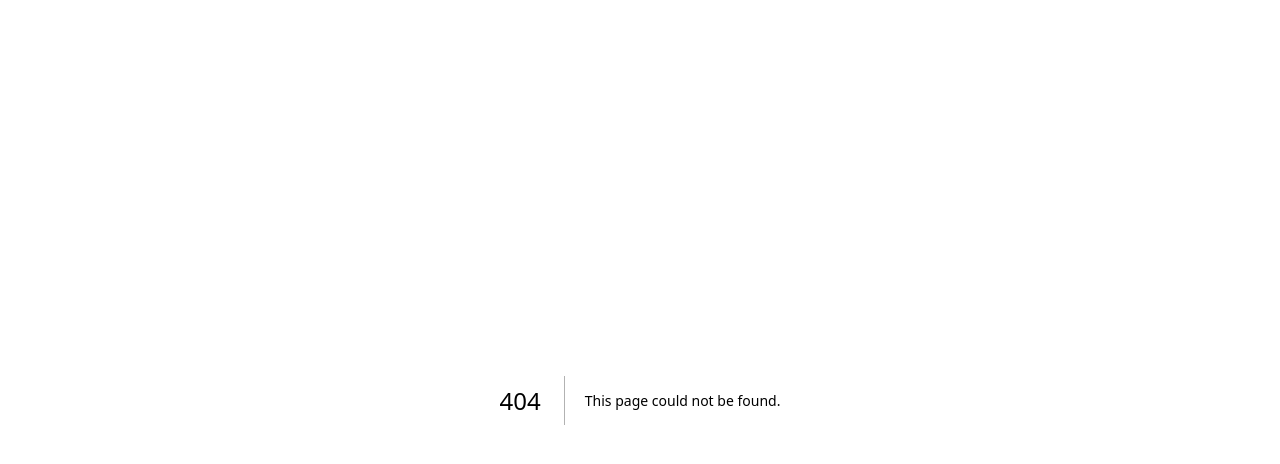
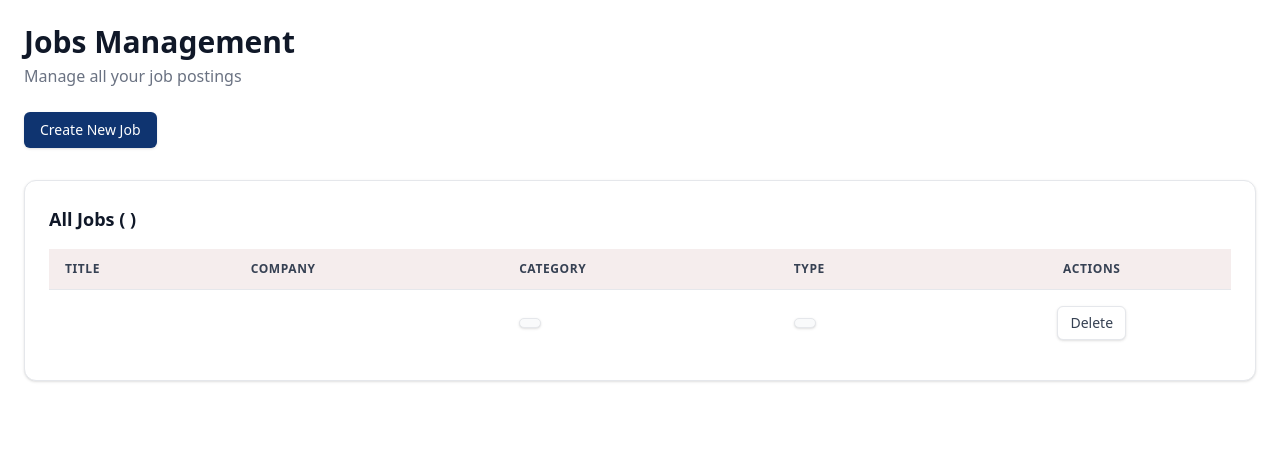
Before and after one commit to Abbos1309/G91-project, a Next.js app: page /admin/jobs in a window 1280 px wide. Before the commit this address had no page. Shown: the top 464 px of the page. Built offline with nearby package versions, Linux system fonts and the light colour scheme.

Commit message:
Jobs page added (barcha page lar o'zining interface yani type ga ega)

```diff
--- /dev/null
+++ b/app/admin/jobs/page.tsx
@@ -0,0 +1,85 @@
+'use client';
+
+import { useRouter } from 'next/navigation';
+
+interface Job {
+  id: string;
+  title: string;
+  company: string;
+  location: string;
+  category: string;
+  job_type: string;
+}
+
+export default function JobsManagement() {
+  const router = useRouter();
+
+
+
+  return (
+    <div className="w-full max-w-7xl mx-auto p-6">
+      <div className="mb-6">
+        <h1 className="text-3xl font-bold text-gray-900">Jobs Management</h1>
+        <p className="text-gray-500 mt-1">Manage all your job postings</p>
+      </div>
+
+      <button
+        onClick={() => router.push('/admin/create-job')}
+        className="bg-[#0f3470] text-white px-4 py-2 rounded-md text-sm font-medium hover:bg-[#0b2856] transition-colors mb-8 shadow-sm"
+      >
+        Create New Job
+      </button>
+
+      <div className="bg-white rounded-xl border border-gray-200 shadow-sm overflow-hidden p-6">
+        <h2 className="text-lg font-bold text-gray-900 mb-4">All Jobs ( {/*Jobs length  */}  )</h2>
+
+
+          <div className="overflow-x-auto">
+            <table className="w-full text-left border-collapse">
+              <thead>
+                <tr className="bg-[#f5eded] border-b border-gray-200 text-gray-700 uppercase text-xs font-semibold tracking-wider">
+                  <th className="py-3 px-4">Title</th>
+                  <th className="py-3 px-4">Company</th>
+                  <th className="py-3 px-4">Category</th>
+                  <th className="py-3 px-4">Type</th>
+                  <th className="py-3 px-4 text-center">Actions</th>
+                </tr>
+              </thead>
+              <tbody className="divide-y divide-gray-100 text-sm">
+{/* maps here ... */}
+                  <tr  className="hover:bg-gray-50 transition-colors text-gray-800">
+                    <td className="py-4 px-4">
+                      <div className="font-semibold text-gray-900">
+                        {/* job title */}
+
+                      </div>
+                      <div className="text-xs text-gray-400 mt-0.5">{/* job location */}</div>
+                    </td>
+                    <td className="py-4 px-4 text-gray-600 font-medium">
+                        {/* job company  */}
+                    </td>
+                    <td className="py-4 px-4">
+                      <span className="inline-block px-2.5 py-1 text-xs font-medium bg-gray-50 text-gray-600 rounded-md border border-gray-200 shadow-sm">
+                       {/* job category  */}
+                      </span>
+                    </td>
+                    <td className="py-4 px-4">
+                      <span className="inline-block px-2.5 py-1 text-xs font-medium bg-gray-50 text-gray-600 rounded-md border border-gray-200 shadow-sm">
+                       {/* job type */}
+                      </span>
+                    </td>
+                    <td className="py-4 px-4 text-center">
+                      <button
+                        className="text-sm font-medium border border-gray-200 bg-white hover:bg-red-50 hover:text-red-600 text-gray-700 px-3 py-1.5 rounded-md shadow-sm transition-all"
+                      >
+                        Delete
+                      </button>
+                    </td>
+                  </tr>
+              </tbody>
+            </table>
+          </div>
+      </div>
+    </div>
+  );
+}
```
